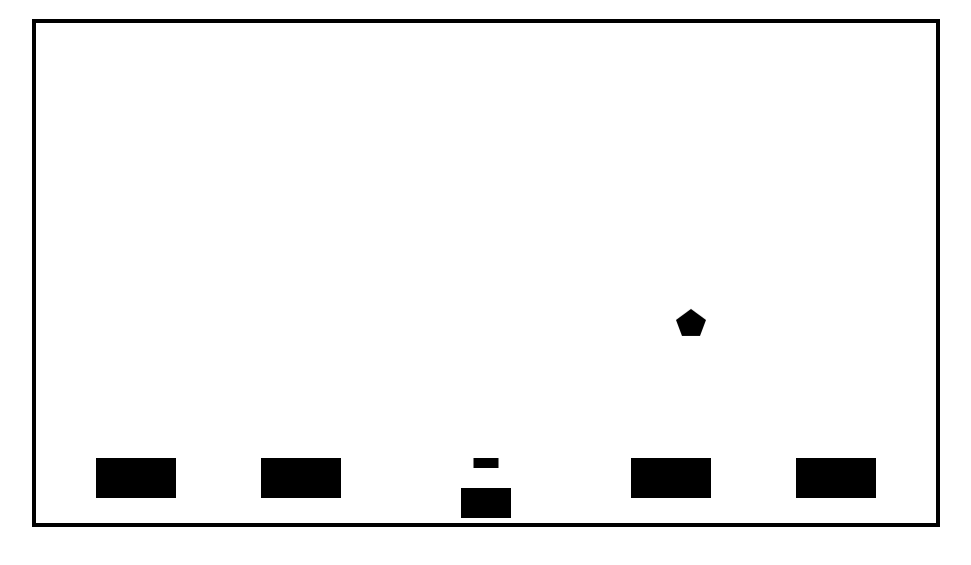
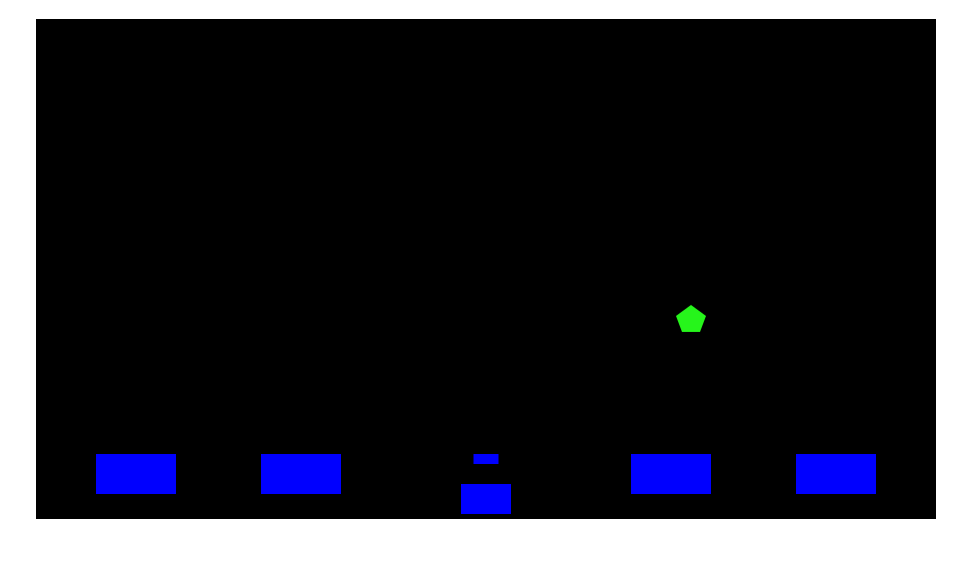
Before and after one commit to willsimmons/command, a plain HTML site: page index.html in a window 1280 px wide. Shown: the part 61-626 px from the top of the page, without its empty margins (154-1125 px from the left). Drawn offline with nearby package versions, Linux system fonts and the light colour scheme; a web font is replaced by a local one.

Commit message:
atari color scheme added

```diff
--- a/app.js
+++ b/app.js
@@ -73,23 +73,15 @@ Physics(function(world){
     height: viewHeight,
     meta: false, // don't display meta data
     styles: {
-        // set colors for the cities, bullets, missles, and turret
-        //FIGURE OUT HOW TO USE,
-        // 'enemy' : {
-        //     strokeStyle: '#351024',
-        //     lineWidth: 1,
-        //     fillStyle: 'black',
-        //     angleIndicator: '#351024'   //WHAT IS THIS PARAMETER
-        // },
-        // 'cities' : {     //large rectangles in the foreground
-        //   fillStyle: '#ccc'
-        // },
-        // 'bullets' : {     //small squares
-        //   fillStyle: '#ccc'
-        // },
-        // 'turret' : {     //small squares
-        //   fillStyle: '#ccc'
-        // }
+        'convex-polygon' : {   //enemies
+          fillStyle: '#26F51B'
+        },
+        'circle' : {     //bullets
+          fillStyle: '#F70A0A'
+        },
+        'rectangle' : {     //cities and turret
+          fillStyle: '#0000FF'
+        }
     }
   });
 
@@ -110,6 +102,13 @@ Physics(function(world){
   world.add(cityB);
   world.add(cityC);
   world.add(cityD);
+
+  // // keeps everything in boxes -can't use this...
+  // world.add(Physics.behavior('edge-collision-detection', {
+  //     aabb: viewportBounds,
+  //     restitution: -1,
+  //     cof: 0
+  // }));
 
   // ensure objects bounce when edge collision is detected
   //need to edit this so that objects are destroyed when collision is detected -TO DO
@@ -182,7 +181,7 @@ Physics(function(world){
    bullet = Physics.body('circle', {
       x: 450, // x-coordinate set at turret
       y: 430, // y-coordinate set at turret
-      radius: 5,
+      radius: 10,
       treatment:'dynamic',
       vx: cos, //cosine for x coordinate acceleration
       vy: sin//sine for y coordinate acceleration
--- a/main.css
+++ b/main.css
@@ -2,7 +2,8 @@
   margin: auto;
   height:500px;
   width:900px;
-  border:4px solid black;
+  border:4px white;
+  background: black;
 }
 
 #score{
```
